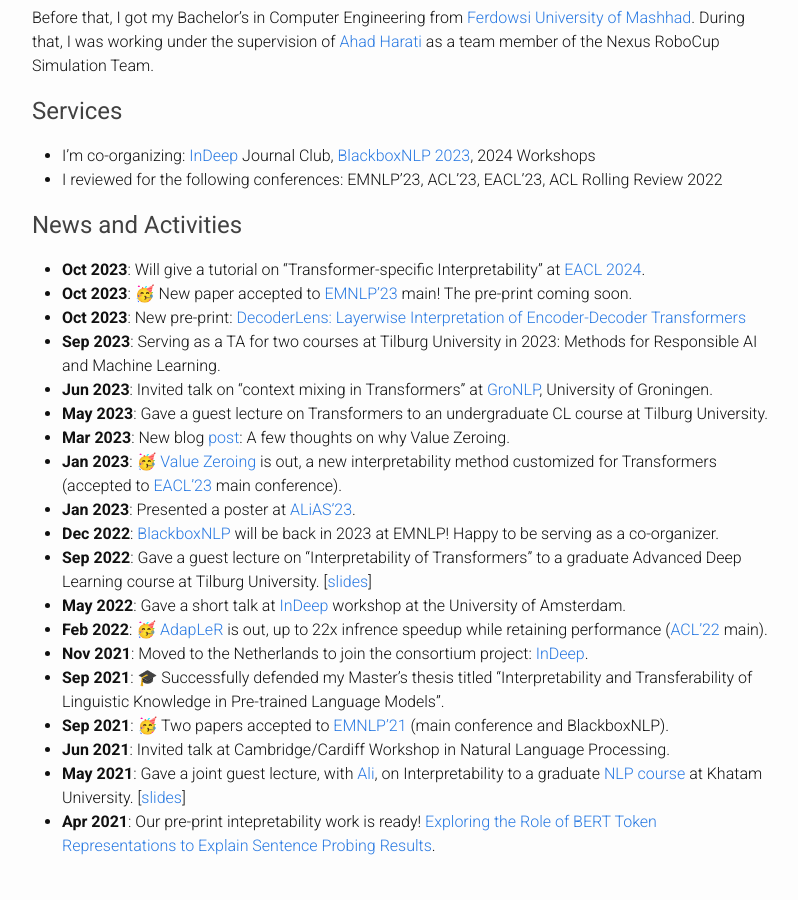
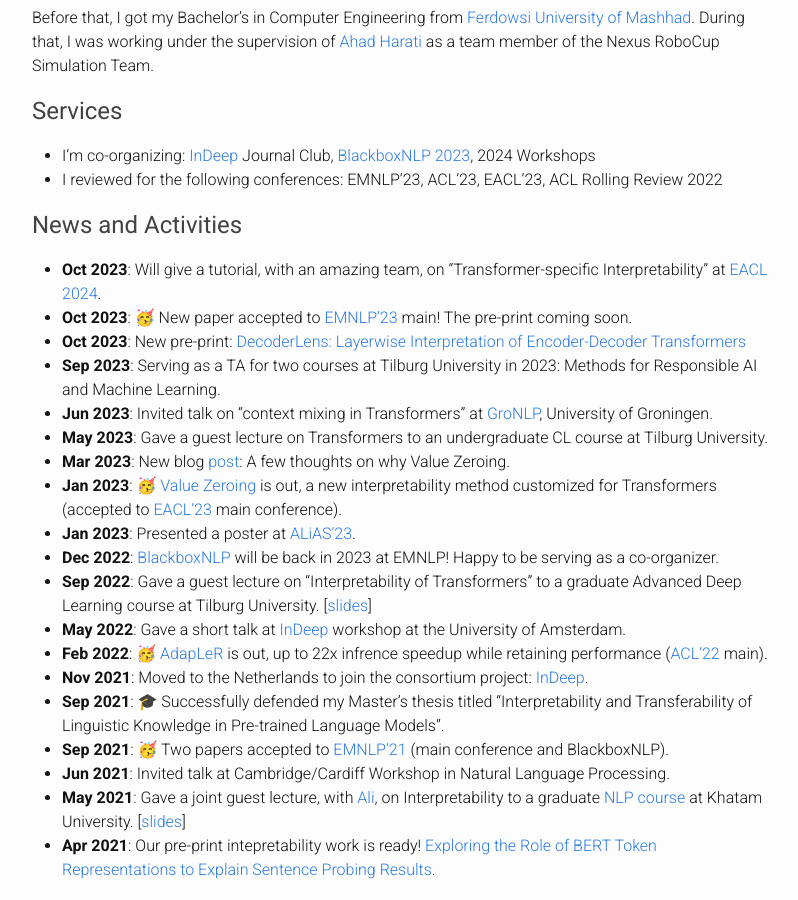
Before and after one commit to hmohebbi/hmohebbi.github.io, a Jekyll site: the page built from index.md, in a window 1280 px wide and 900 px high, scrolled down 533 px. Shown: the whole window, without its empty margins (238-1036 px from the left). Built offline with Jekyll 4.4.1, drawn with Linux system fonts in a browser that asks for light colours.

Commit message:
Update index.md

```diff
--- a/index.md
+++ b/index.md
@@ -37,7 +37,7 @@ Before that, I got my Bachelor’s in Computer Engineering from [Ferdowsi Univer
 * I reviewed for the following conferences: EMNLP'23, ACL'23, EACL'23, ACL Rolling Review 2022
 
 ## <span style="color:#424242">News and Activities </span>
-* __Oct 2023__: Will give a tutorial on "Transformer-specific Interpretability" at [EACL 2024](https://2024.eacl.org/).
+* __Oct 2023__: Will give a tutorial, with an amazing team, on "Transformer-specific Interpretability" at [EACL 2024](https://2024.eacl.org/).
 * __Oct 2023__: 🥳 New paper accepted to [EMNLP'23](https://2023.emnlp.org/) main! The pre-print coming soon.
 * __Oct 2023__: New pre-print: [DecoderLens: Layerwise Interpretation of Encoder-Decoder Transformers](https://arxiv.org/abs/2310.03686)
 * __Sep 2023__: Serving as a TA for two courses at Tilburg University in 2023: Methods for Responsible AI and Machine Learning.
```
